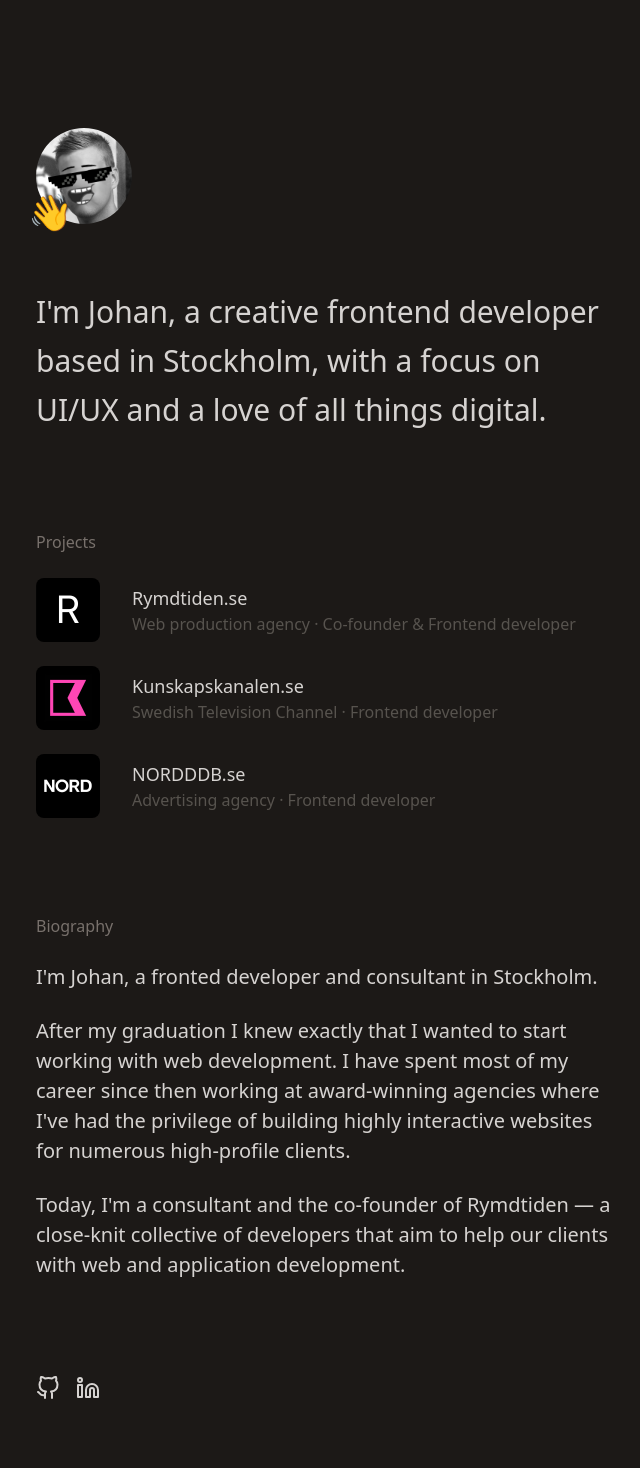
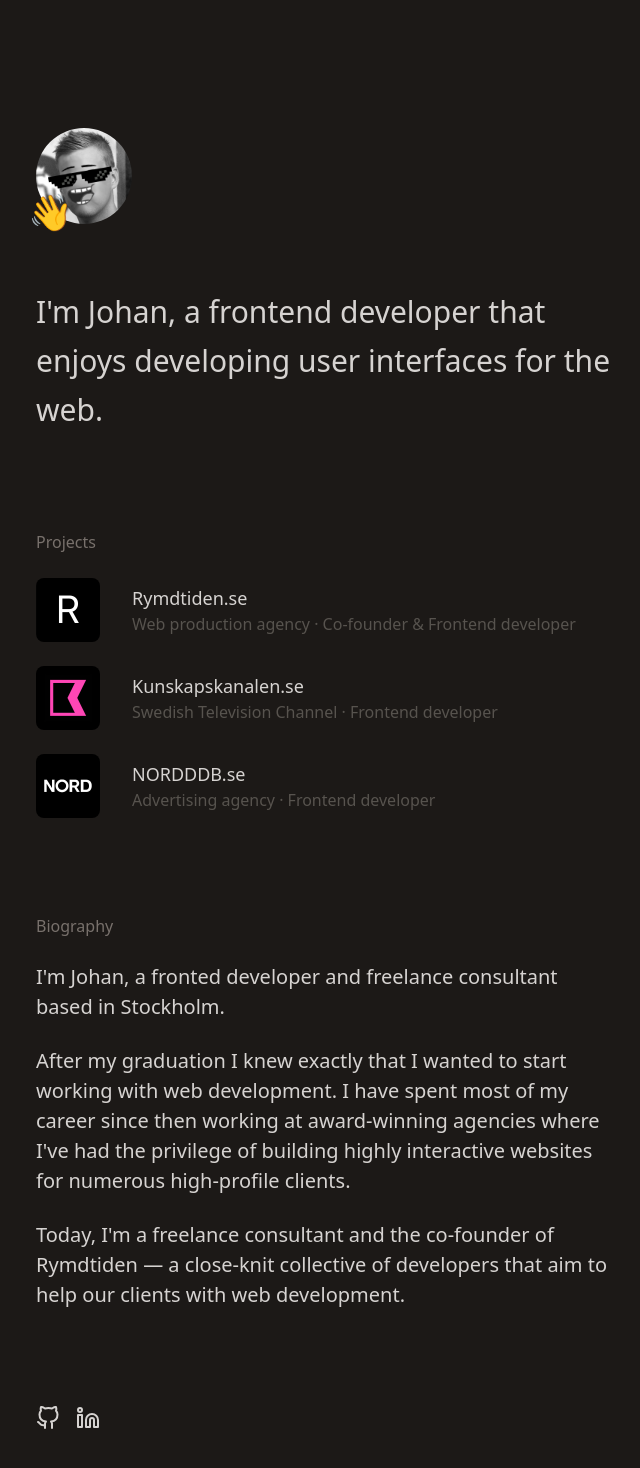
Before and after one commit to johan-ohrn-ab/johan-ohrn-ab.github.io, a Next.js app: page / in a window 1280 px wide. Shown: the top 1468 px of the page, without its empty margins (60-700 px from the left). Built offline with nearby package versions, Linux system fonts and the light colour scheme.

Commit message:
Change copy

```diff
--- a/pages/index.js
+++ b/pages/index.js
@@ -51,8 +51,8 @@ export default function Home() {
           <span className="absolute bottom-0 left-0 text-4xl -m-2">👋</span>
         </div>
         <h1 className="text-2xl font-medium leading-relaxed sm:text-3xl sm:leading-relaxed">
-          I'm Johan, a creative frontend developer based in Stockholm, with a
-          focus on UI/UX and a love of all things digital.
+          I'm Johan, a frontend developer that enjoys developing user interfaces
+          for the web.
         </h1>
       </Header>
       <Section>
@@ -79,7 +79,8 @@ export default function Home() {
       <Section>
         <SectionHeading>Biography</SectionHeading>
         <SectionText>
-          I'm Johan, a fronted developer and consultant in Stockholm.
+          I'm Johan, a fronted developer and freelance consultant based in
+          Stockholm.
         </SectionText>
         <SectionText>
           After my graduation I knew exactly that I wanted to start working with
@@ -88,9 +89,9 @@ export default function Home() {
           interactive websites for numerous high-profile clients.
         </SectionText>
         <SectionText>
-          Today, I'm a consultant and the co-founder of Rymdtiden — a close-knit
-          collective of developers that aim to help our clients with web and
-          application development.
+          Today, I'm a freelance consultant and the co-founder of Rymdtiden — a
+          close-knit collective of developers that aim to help our clients with
+          web development.
         </SectionText>
       </Section>
       <div className="flex flex-row gap-4">
```
